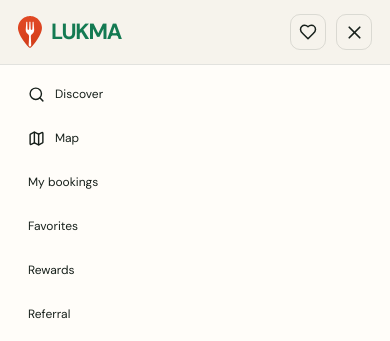
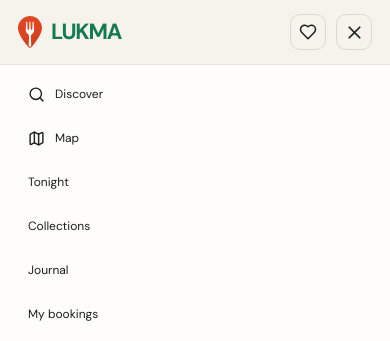
Before and after one commit to PNatroshvili/skup-portfolio, a Next.js app: page / in a window 390 px wide. Both pictures are taken after a click on the button 354 px from the left and 32 px from the top of the page. Shown: the top 341 px of the page. Built offline with nearby package versions, Linux system fonts and the light colour scheme; no server answers.

Commit message:
Complete mobile LUKMA navigation

```diff
--- a/src/components/SkupHeader.tsx
+++ b/src/components/SkupHeader.tsx
@@ -89,6 +89,9 @@ export default function SkupHeader({
         <div className="skup-mobile-nav">
           <Link href="/discover/" onClick={() => setOpen(false)}><Search size={17}/> Discover</Link>
           <Link href="/discover/#map" onClick={() => setOpen(false)}><Map size={17}/> Map</Link>
+          <Link href="/discover/?is_open=true" onClick={() => setOpen(false)}>Tonight</Link>
+          <Link href="/discover/#collections" onClick={() => setOpen(false)}>Collections</Link>
+          <Link href="/journal/" onClick={() => setOpen(false)}>Journal</Link>
           <Link href="/bookings/" onClick={() => setOpen(false)}>My bookings</Link>
           <Link href="/favorites/" onClick={() => setOpen(false)}>Favorites</Link>
           <Link href="/rewards/" onClick={() => setOpen(false)}>Rewards</Link>
```
